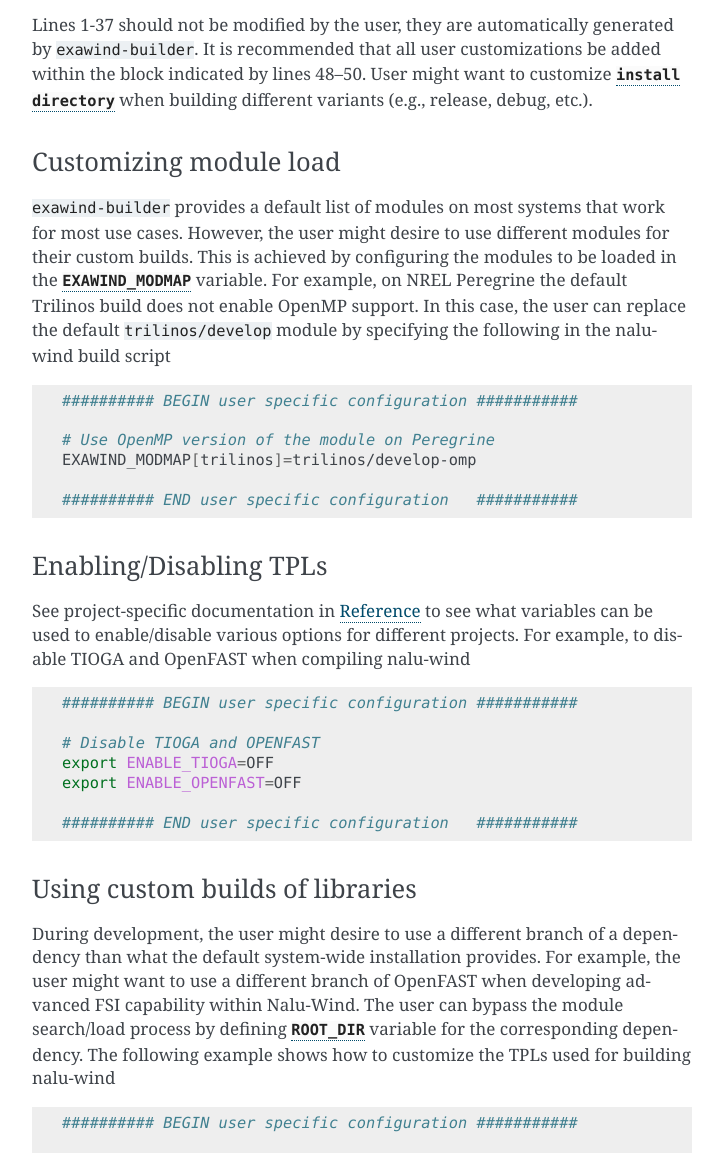
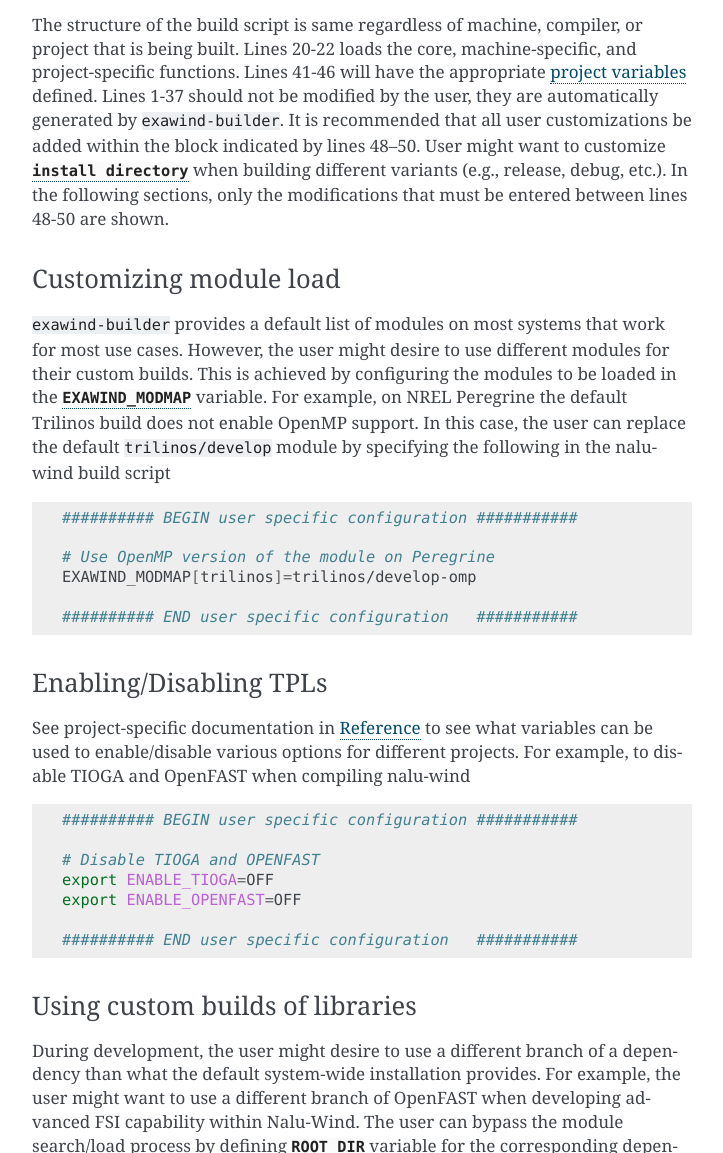
Before and after one commit to Exawind/exawind-builder, a Sphinx documentation site: the page built from doc/source/basic.rst, in a window 1280 px wide and 1400 px high, scrolled down 1445 px, cut to the strip 247-1400 px from the top of the window. Shown: the whole strip, without its empty margins (388-1111 px from the left). Built offline with Sphinx 7.4.7, drawn with Linux system fonts in a browser that asks for light colours; some of the changed text lies outside the part shown.

Commit message:
Minor docs updates

```diff
--- a/doc/source/basic.rst
+++ b/doc/source/basic.rst
@@ -84,11 +84,16 @@
    :language: bash
    :linenos:
 
-Lines 1-37 should not be modified by the user, they are automatically generated
-by ``exawind-builder``. It is recommended that all user customizations be added
-within the block indicated by lines 48--50. User might want to customize
-:envvar:`install directory <PROJECTNAME_INSTALL_DIR>` when building different
-variants (e.g., release, debug, etc.).
+The structure of the build script is same regardless of machine, compiler, or
+project that is being built. Lines 20-22 loads the core, machine-specific, and
+project-specific functions. Lines 41-46 will have the appropriate :ref:`project
+variables <ref-project-vars>` defined. Lines 1-37 should not be modified by the
+user, they are automatically generated by ``exawind-builder``. It is recommended
+that all user customizations be added within the block indicated by lines
+48--50. User might want to customize :envvar:`install directory
+<PROJECTNAME_INSTALL_DIR>` when building different variants (e.g., release,
+debug, etc.). In the following sections, only the modifications that must be
+entered between lines 48-50 are shown.
 
 Customizing module load
 ~~~~~~~~~~~~~~~~~~~~~~~
--- a/doc/source/reference.rst
+++ b/doc/source/reference.rst
@@ -66,6 +66,8 @@
    invoked. Setting this variable within the build script is equivalent to
    passing ``-j X`` at the command line for ``make``.
 
+
+.. _ref-project-vars:
 
 Variables controlling project properties
 ----------------------------------------
```
Also changed, not shown: other parts of doc/source/basic.rst (+3 -2 lines).
